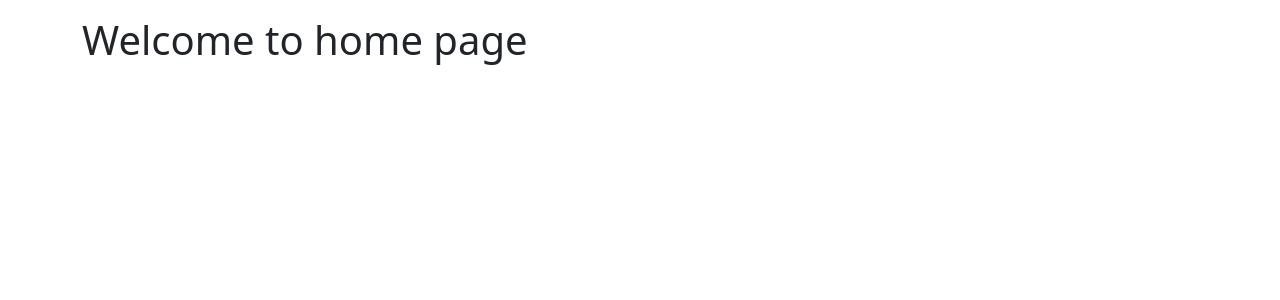
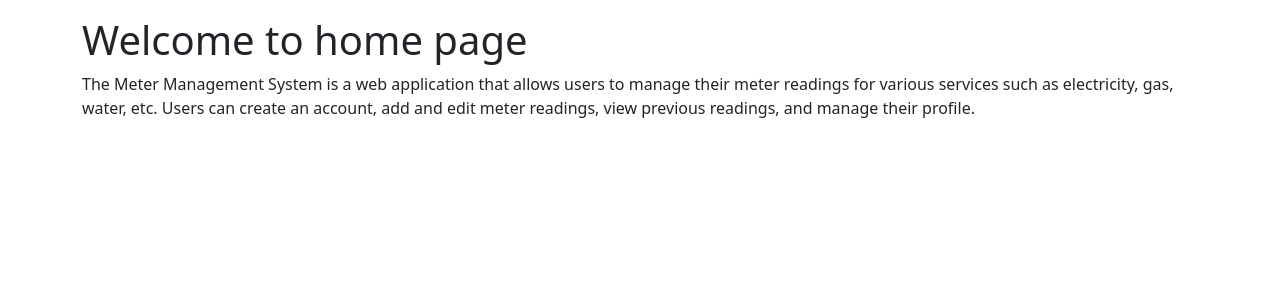
Before and after one commit to suminv/django-meter, a Django app: page / in a window 1280 px wide. Shown: the part 56-356 px from the top of the page. Run offline with Django 4.2, Linux system fonts and the light colour scheme; the visitor is signed in with stand-in values (Sample User, id 1).

```diff
--- a/add_meters/templates/add_meters/index.html
+++ b/add_meters/templates/add_meters/index.html
@@ -7,6 +7,7 @@ Home page
 {% block content %}
     {% if request.user.is_authenticated %}
     <h1>Welcome to home page</h1>
+    <p>The Meter Management System is a web application that allows users to manage their meter readings for various services such as electricity, gas, water, etc. Users can create an account, add and edit meter readings, view previous readings, and manage their profile.</p>
     {% else %}
     <h1>Please login</h1>
     {% endif %}
--- a/add_meters/templates/add_meters/login.html
+++ b/add_meters/templates/add_meters/login.html
@@ -3,6 +3,7 @@
 
 {% block content %}
   <h2>Login</h2>
+
   <form method="post">
     {% csrf_token %}
     {{ form|crispy }}
```
